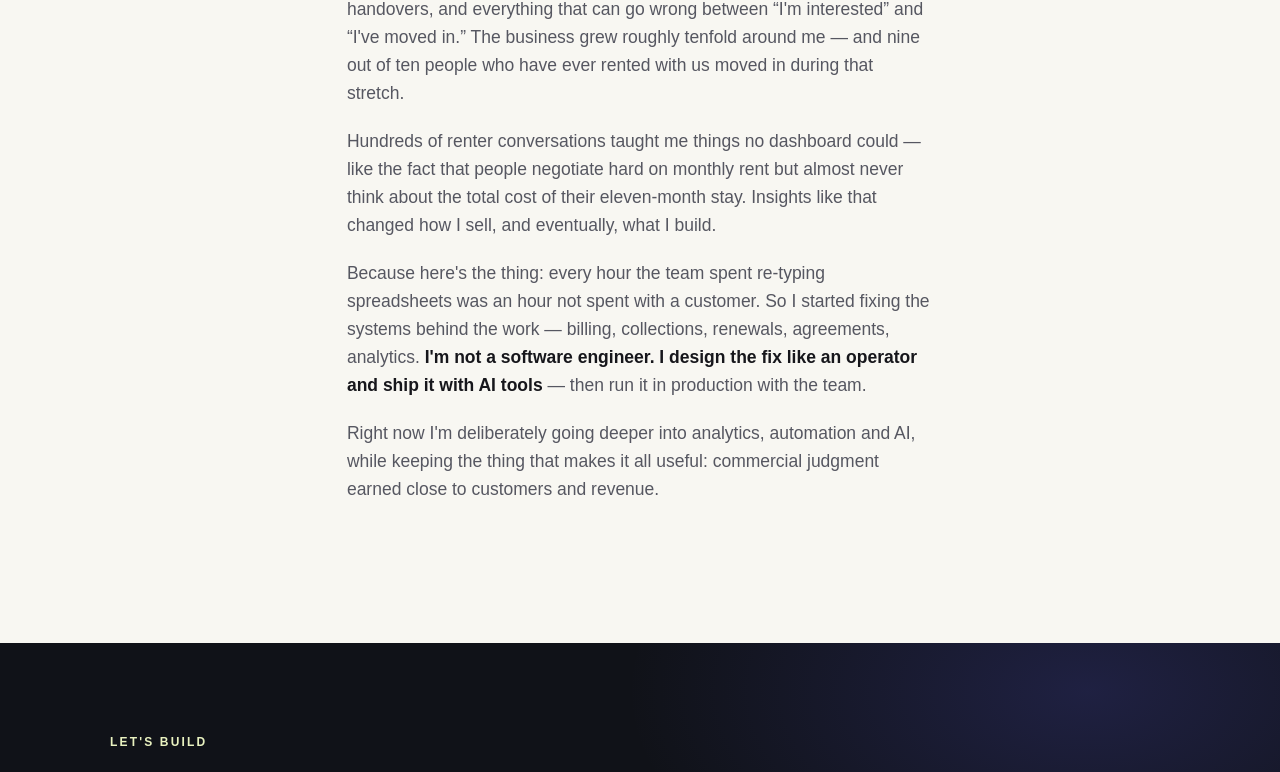
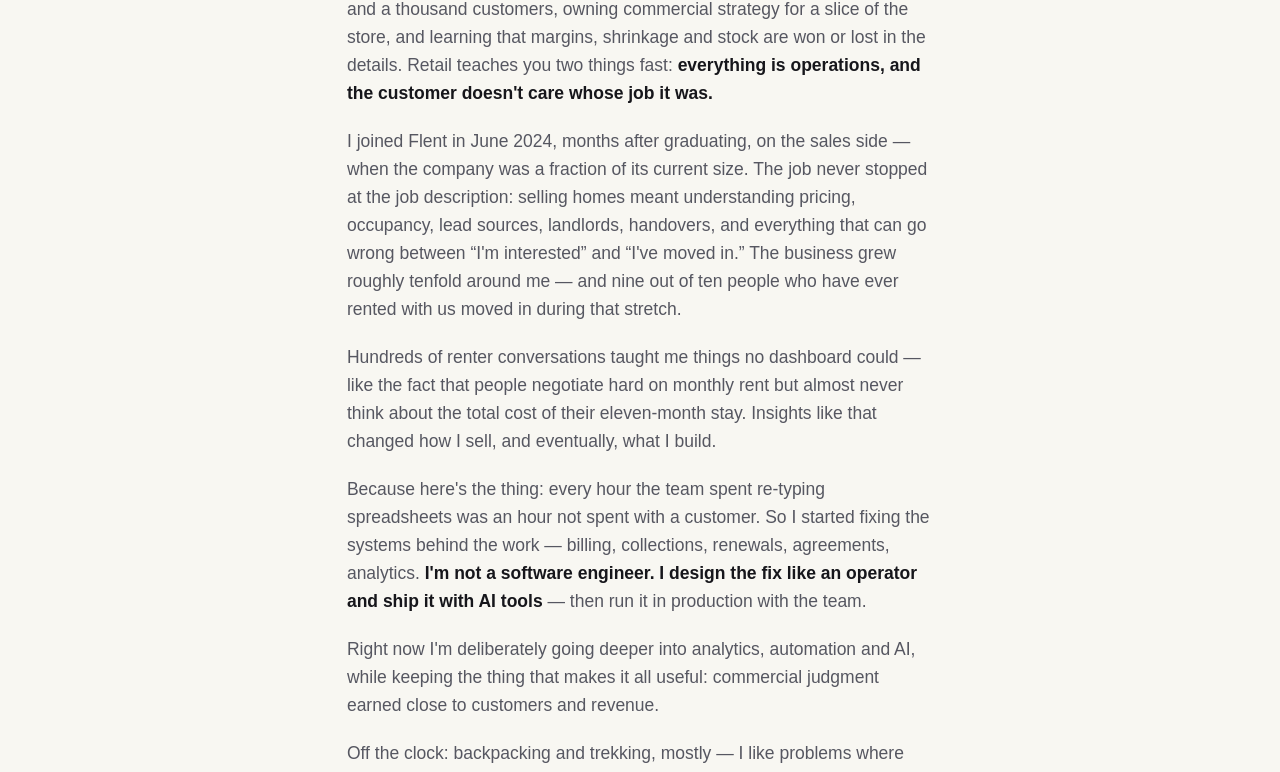
Before and after one commit to psaichetan29/portfolio, a Next.js app: page /about in a window 1280 px wide. Shown: the part 696-1468 px from the top of the page. Built offline with nearby package versions, Linux system fonts and the light colour scheme; a web font is replaced by a local one.

Commit message:
About: real background — Hyderabad, BBA ops mgmt, Decathlon floor lead, languages, trekking
Co-Authored-By: Claude Fable 5 <noreply@anthropic.com>

```diff
--- a/app/about/page.tsx
+++ b/app/about/page.tsx
@@ -28,8 +28,16 @@ export default function About() {
           startup in Bengaluru, and I can&apos;t leave a broken process alone.
         </p>
         <p>
-          I joined in June 2024, on the sales side, when the company was a fraction of its current
-          size. The job never stopped at the job description: selling homes meant understanding
+          I grew up in Hyderabad and studied operations management at Ahmedabad University. While
+          finishing my degree I ran the floor at a Decathlon store — at 21 I was leading business
+          days with 40+ teammates and a thousand customers, owning commercial strategy for a slice
+          of the store, and learning that margins, shrinkage and stock are won or lost in the
+          details. Retail teaches you two things fast: <strong>everything is operations, and the
+          customer doesn&apos;t care whose job it was.</strong>
+        </p>
+        <p>
+          I joined Flent in June 2024, months after graduating, on the sales side — when the
+          company was a fraction of its current size. The job never stopped at the job description: selling homes meant understanding
           pricing, occupancy, lead sources, landlords, handovers, and everything that can go wrong
           between &ldquo;I&apos;m interested&rdquo; and &ldquo;I&apos;ve moved in.&rdquo; The
           business grew roughly tenfold around me — and nine out of ten people who have ever
@@ -53,6 +61,10 @@ export default function About() {
           keeping the thing that makes it all useful: commercial judgment earned close to
           customers and revenue.
         </p>
+        <p>
+          Off the clock: backpacking and trekking, mostly — I like problems where the map is
+          optional. I speak English, Telugu and Hindi, which helps when your customers do too.
+        </p>
       </section>
 
       <CloseCta heading="Say hello." />
```
